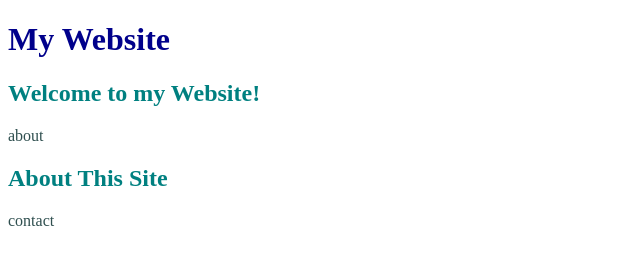
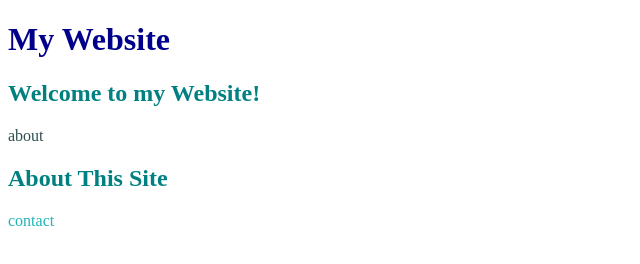
Before and after one commit to Lauttiherrera/Examen-Lautaro-Herrera-5TO, a plain HTML site: page index.html in a window 1280 px wide. Shown: the full height of the page, 0-640 px from the left. Drawn offline with Linux system fonts and the light colour scheme.

Commit message:
Cambie color en etiqueta p

```diff
--- a/index.html
+++ b/index.html
@@ -6,10 +6,9 @@
 </head>
 <body>
   <h1 style="color: darkblue;">My Website</h1>
-
   <h2 style="color: teal;">Welcome to my Website!</h2>
   <p style="color: darkslategray;">about</p>
   <h2 style="color: teal;">About This Site</h2>
-  <p style="color: darkslategray;">contact</p>
+  <p style="color: rgb(30, 180, 180);">contact</p>
 </body>
 </html>
```
